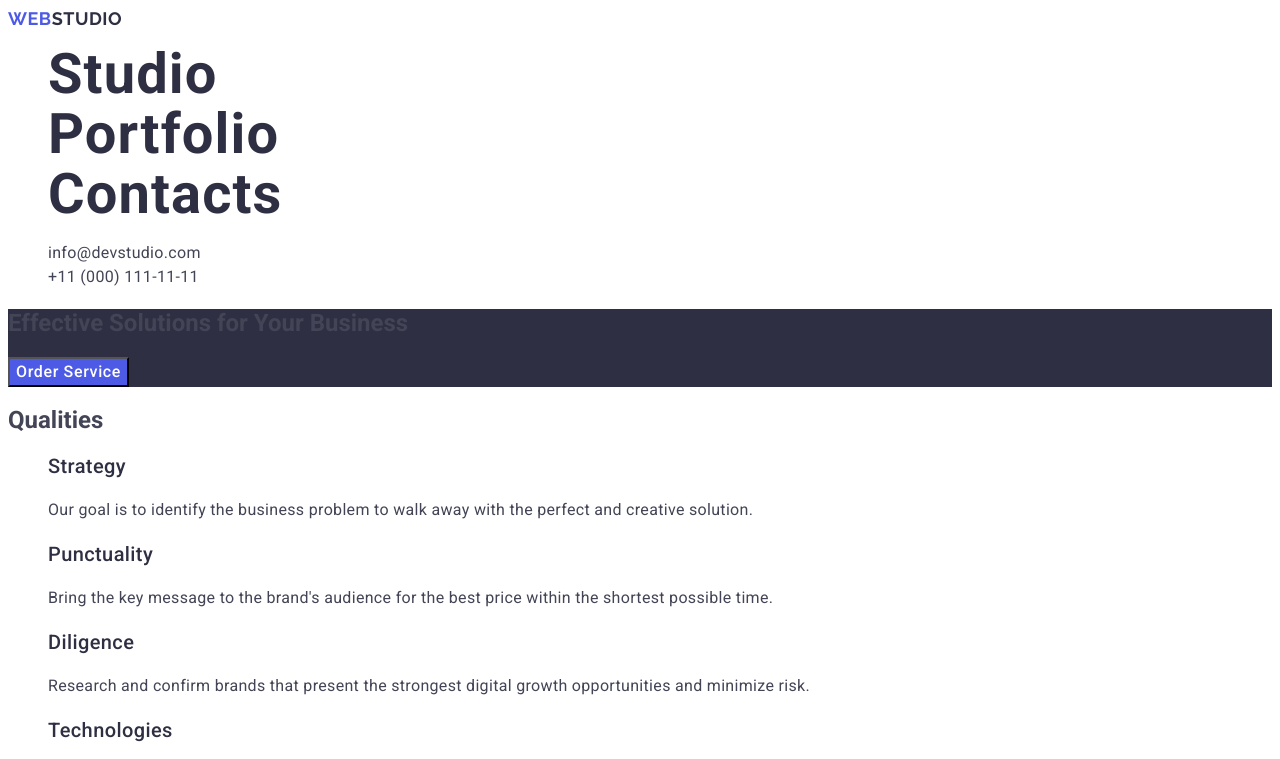
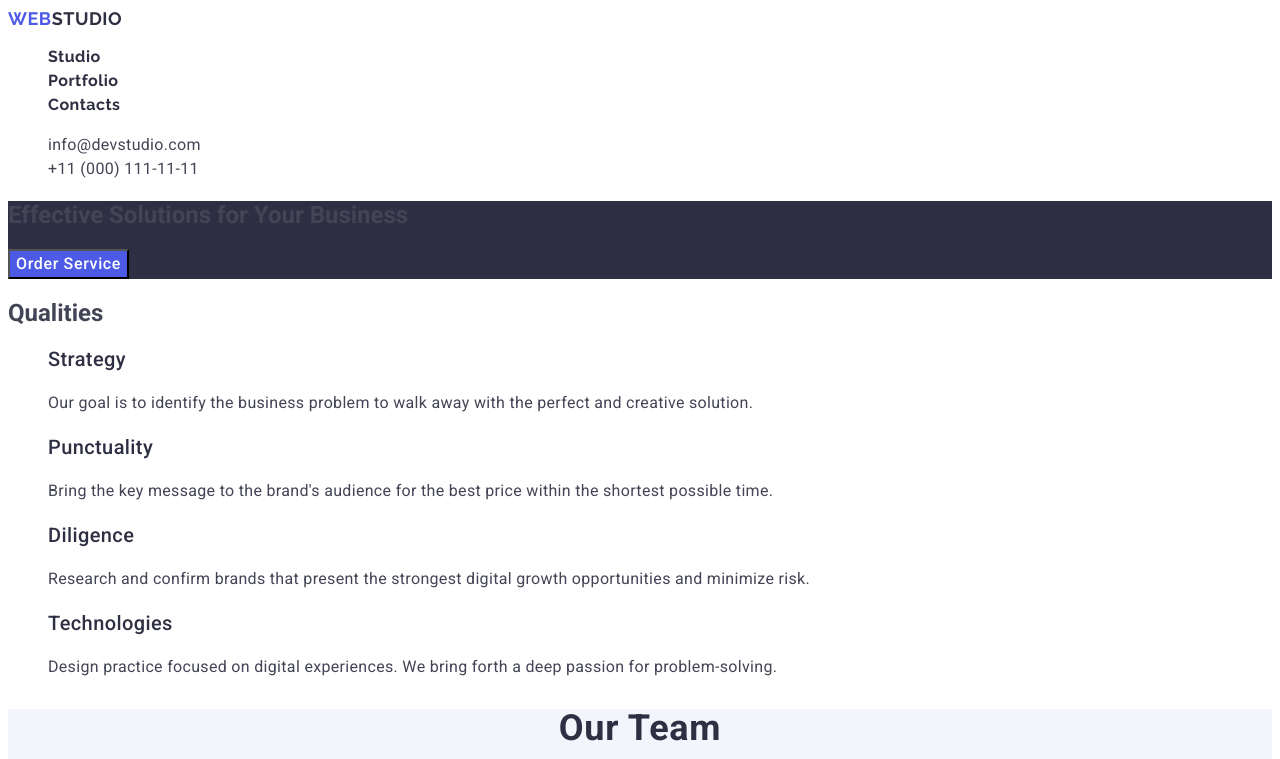
Before and after one commit to kardashvlad/goit-markup-hw-02, a plain HTML site: page index.html in a window 1280 px wide. Shown: the top 759 px of the page. Drawn offline with Linux system fonts and the light colour scheme.

Commit message:
Update styles.css

```diff
--- a/css/styles.css
+++ b/css/styles.css
@@ -21,10 +21,17 @@ a{
 .address:active {
     color: #404bbf;
 }
-
-.header-menu-item{
+.header-menu-link:hover {
+    color: #404bbf;
+}
+.header-menu-link:active {
+    color: #404bbf;
+}
+.header-menu-link{
     color: #2E2F42;
+    font-family: "Raleway", sans-serif;
         font-size: 16px;
+        text-align: center;
         font-weight: 500;
         line-height: 1.5;
         letter-spacing: 0.03em;
@@ -49,29 +56,15 @@ a{
 }
 .logo-header-two{
     color:  #2E2F42;
-        font-family: "Raleway", sans-serif;
+
         font-size: 18px;
         font-weight: 700;
         line-height: 1.17;
         letter-spacing: 0.03em;
         text-transform: uppercase;
 }
-.header-menu-link:hover{
-    background-color: #404bbf;
-}
-.header-menu-link:active{
-    color: #404bbf;
 
 
-}
-.header-menu-link{
-    color: #2e2f42;
-        text-align: center;
-        font-size: 56px;
-        font-weight: 700;
-        line-height: 1.07;
-        letter-spacing: 0.02em;
-}
 .main-beginning{
     background: #2E2F42;
 
```
